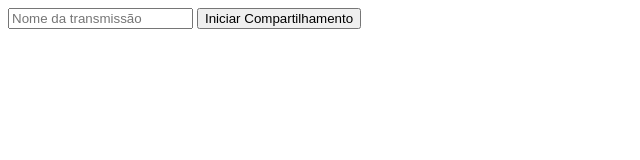
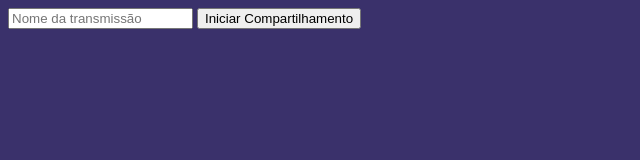
Before and after one commit to command-bat/batdesk, a website: page public/index.html in a window 1280 px wide. Shown: the whole page, without its empty margins (0-640 px from the left). Drawn offline with nearby package versions, Linux system fonts and the light colour scheme; no server answers.

Commit message:
<body style="background-color: #3a316b;">

```diff
--- a/public/index.html
+++ b/public/index.html
@@ -6,7 +6,7 @@
     <title>Compartilhamento de Tela - Transmissor</title>
 </head>
 
-<body>
+<body style="background-color: #3a316b;">
     <input id="name" placeholder="Nome da transmissão" />
     <button id="start">Iniciar Compartilhamento</button>
     <div id="link"></div>
```
Also changed, not shown: public/list/index.html (+1 -1 lines), public/viewer/index.html (+1 -1 lines).
